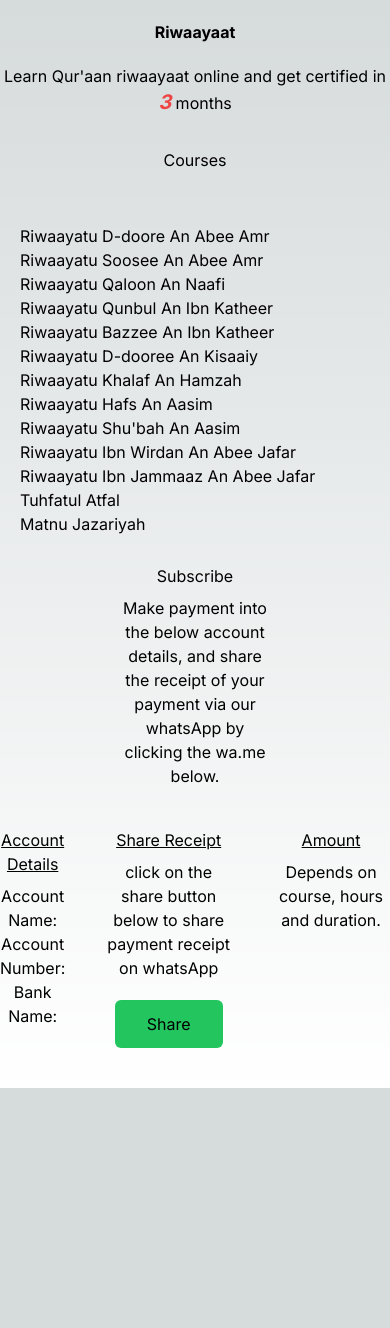
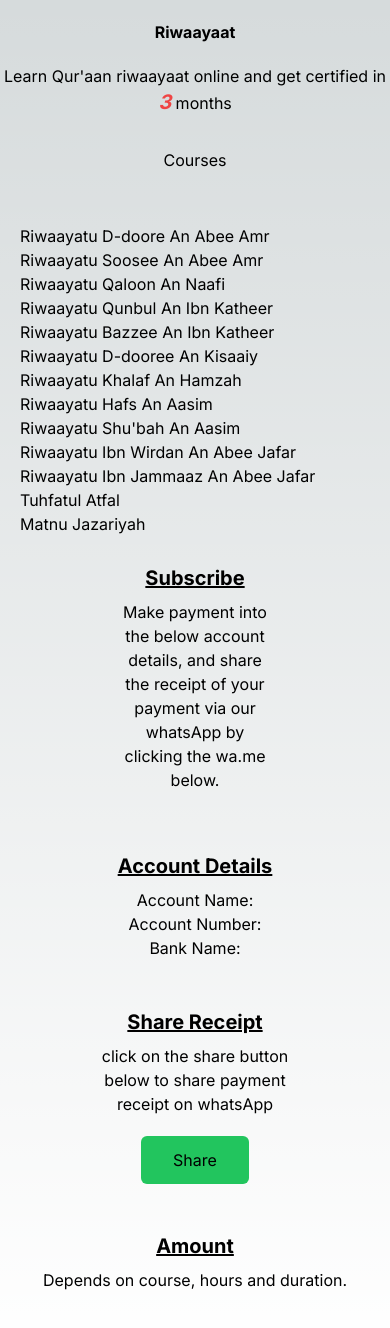
Before and after one commit to Bentike/riwaayaat, a Next.js app: page / in a window 390 px wide. Shown: the top 1328 px of the page. Before the commit the page ends 1088 px from the top, so only its background shows below. Built offline with nearby package versions, Linux system fonts and the light colour scheme.

Commit message:
aligned subscription items

```diff
--- a/src/app/components/subscription.js
+++ b/src/app/components/subscription.js
@@ -2,7 +2,7 @@ const Subscription = () => {
   return (
     <div className="text-center">
       <div>
-        <h2 className="lg:text-3xl py-2">Subscribe</h2>
+        <h2 className="text-xl font-bold lg:text-3xl py-2 underline">Subscribe</h2>
         <div className="w-[40%] mx-auto mb-8">
           <p>
             Make payment into the below account details, and share the receipt
@@ -10,16 +10,16 @@ const Subscription = () => {
           </p>
         </div>
       </div>
-      <div className="flex justify-around mb-10">
-        <div>
-          <h3 className="lg:text-2xl underline py-2">Account Details</h3>
+      <div className="flex justify-around mb-10 flex-wrap">
+        <div className="my-5 md:my-0">
+          <h3 className="text-xl font-bold lg:text-2xl underline py-2">Account Details</h3>
           <p>Account Name:</p>
           <p>Account Number:</p>
           <p>Bank Name:</p>
         </div>
 
-        <div>
-          <h3 className="lg:text-2xl underline py-2">Share Receipt</h3>
+        <div className="my-5 md:my-0">
+          <h3 className="text-xl font-bold lg:text-2xl underline py-2">Share Receipt</h3>
           <p className="w-[60%] text-center mx-auto">
             click on the share button below to share payment receipt on whatsApp
           </p>
@@ -28,10 +28,11 @@ const Subscription = () => {
           </a>
         </div>
 
-        <div>
-          <h3 className="lg:text-2xl underline py-2">Amount</h3>
+        <div className="my-5 md:my-0">
+          <h3 className="text-xl font-bold lg:text-2xl underline py-2">Amount</h3>
           <p>Depends on course, hours and duration.</p>
         </div>
+
       </div>
     </div>
   );
```
